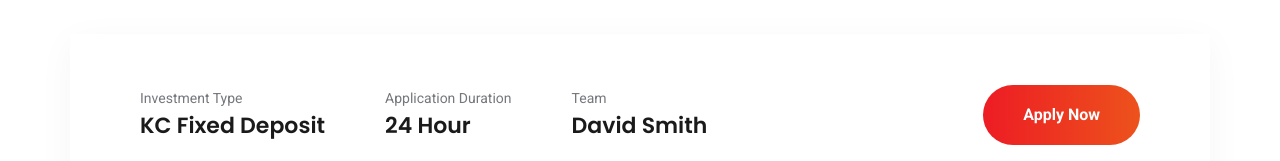
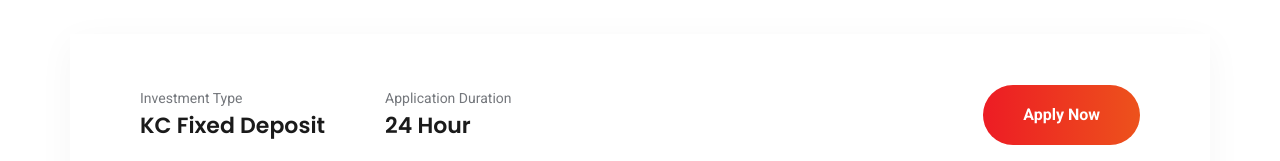
Before and after one commit to Tobexxy/kc-mfb-ltd, a plain HTML site: page fixedeposit.html in a window 1280 px wide. Shown: the part 639-800 px from the top of the page. Drawn offline with Linux system fonts and the light colour scheme; some packages are replaced by stand-ins of ours; a web font is replaced by a local one.

Commit message:
sept 16 update

```diff
--- a/fixedeposit.html
+++ b/fixedeposit.html
@@ -264,10 +264,7 @@
                                 <span>Application Duration</span>
                                 <h4>24 Hour</h4>
                             </div>
-                            <div class="fsMeta">
-                                <span>Team</span>
-                                <h4>David Smith</h4>
-                            </div>
+
                             <div class="fsMeta btnMeta">
                                 <a href="https://ibank.kcmfb.com/auth/sign-in" class="qu_btn">Apply Now</a>
                             </div>
```
Also changed, not shown: KCAsset.html (+2 -2 lines), KCAssfinance.html (+2 -2 lines), KCHigh.html (+2 -2 lines), KCMIcro.html (+2 -2 lines), KCSME.html (+2 -2 lines), KCsalary.html (+2 -2 lines), KCschool.html (+2 -2 lines), KMOni.html (+2 -2 lines), highyield.html (+2 -2 lines), index.html (+1 -1 lines), investnote.html (+2 -2 lines), kccurrent.html (+2 -2 lines), kckiddies.html (+2 -2 lines), kcsavings.html (+2 -2 lines), 2 more files.
